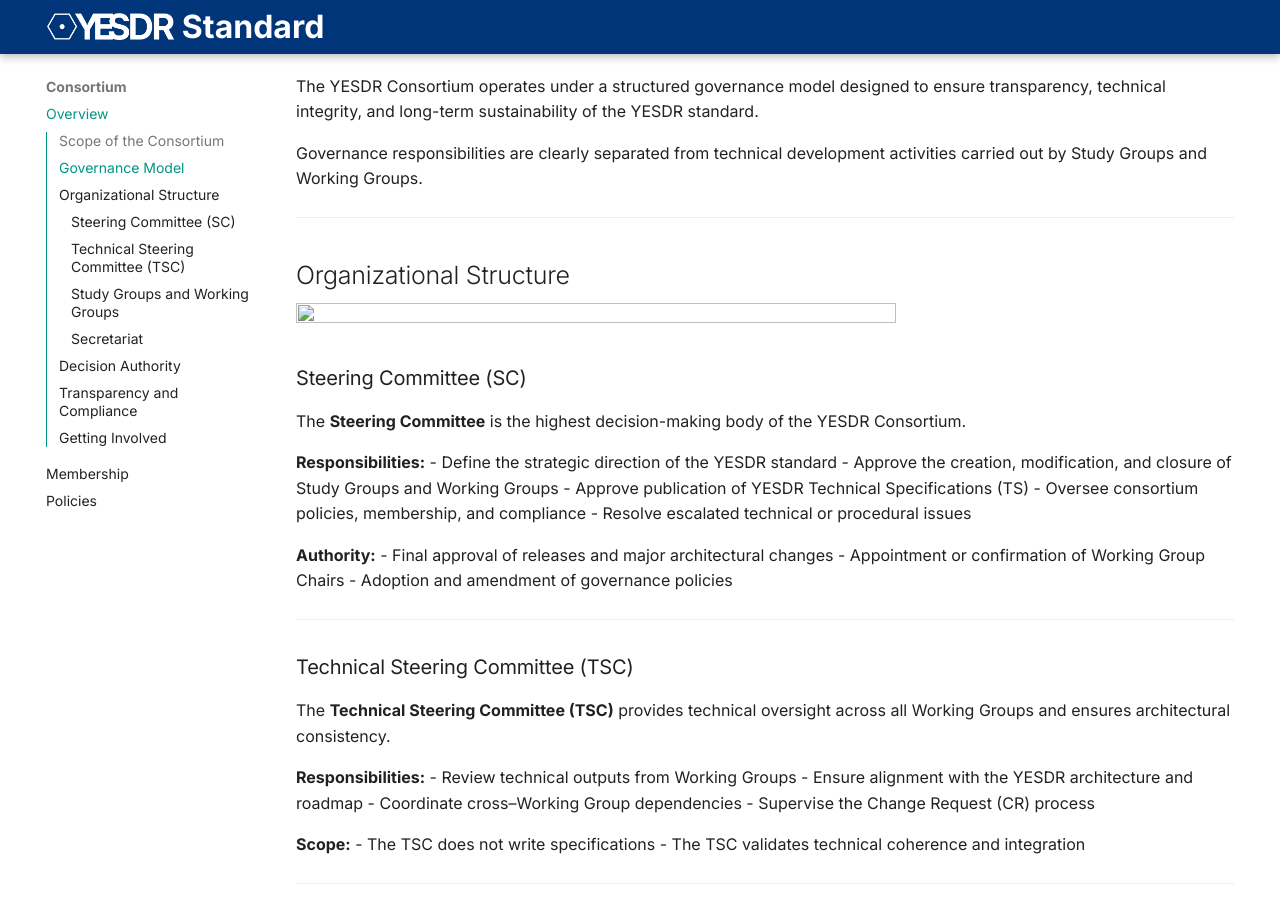
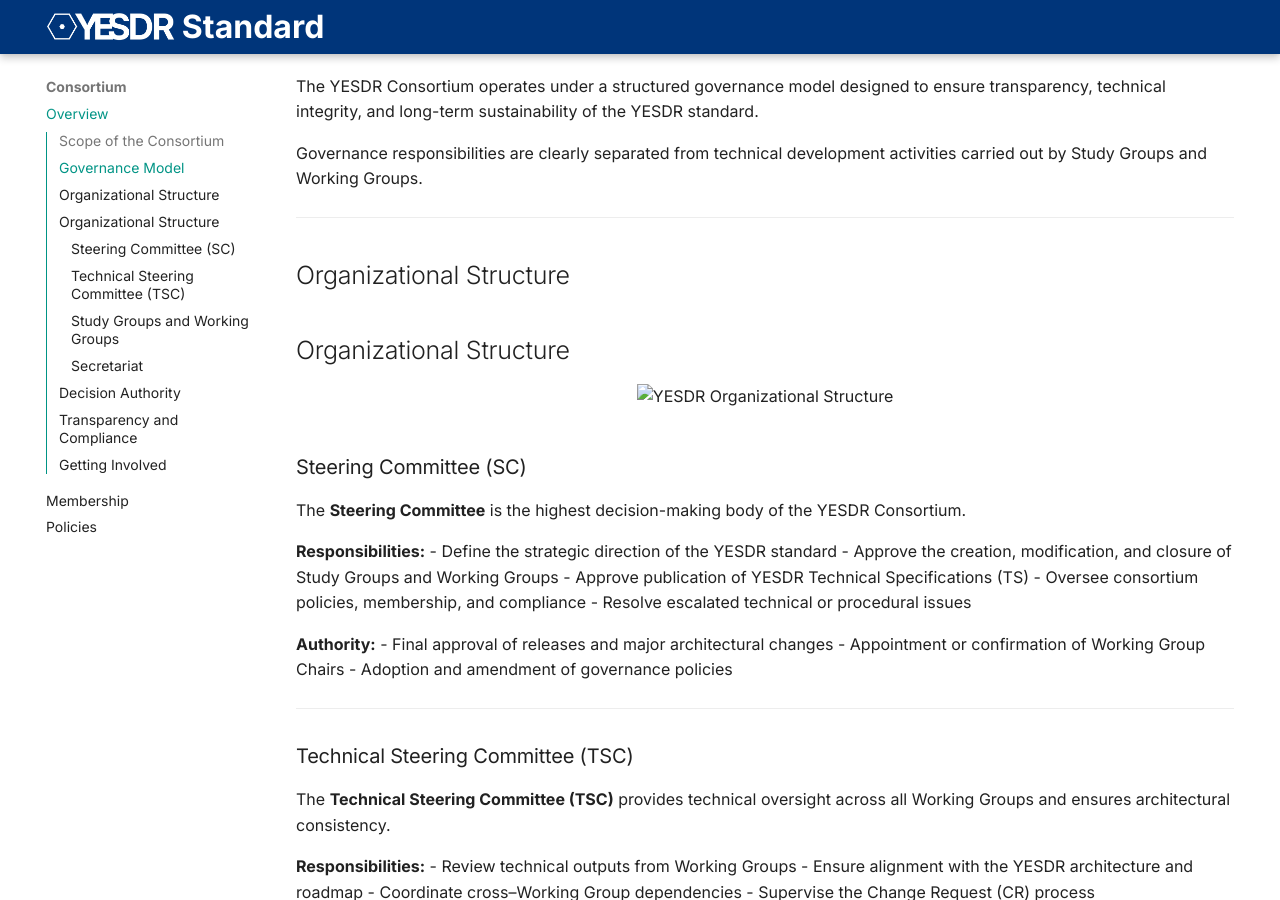
Before and after one commit to chandharlabs/yesdr-standard, an MkDocs documentation site: the page built from docs/consortium/overview.md, in a window 1280 px wide and 900 px high, scrolled down 706 px. Built offline with MkDocs 1.6.1 and Material for MkDocs 9.7.7, drawn with Linux system fonts in a browser that asks for light colours.

Commit message:
Update overview.md

```diff
--- a/docs/consortium/overview.md
+++ b/docs/consortium/overview.md
@@ -34,12 +34,15 @@ activities carried out by Study Groups and Working Groups.
 
 ## Organizational Structure
 
-<div style="width:100%; margin:0; padding:0;">
+## Organizational Structure
+
+<p align="center">
   <img
     src="../images/YESDR_Org_Structure.png"
-    style="width:80%; height:85%; display:block; margin-bottom:0.5rem;"
+    alt="YESDR Organizational Structure"
+    style="width:80%; height:auto;"
     loading="lazy">
-</div>
+</p>
 
 
 
```
